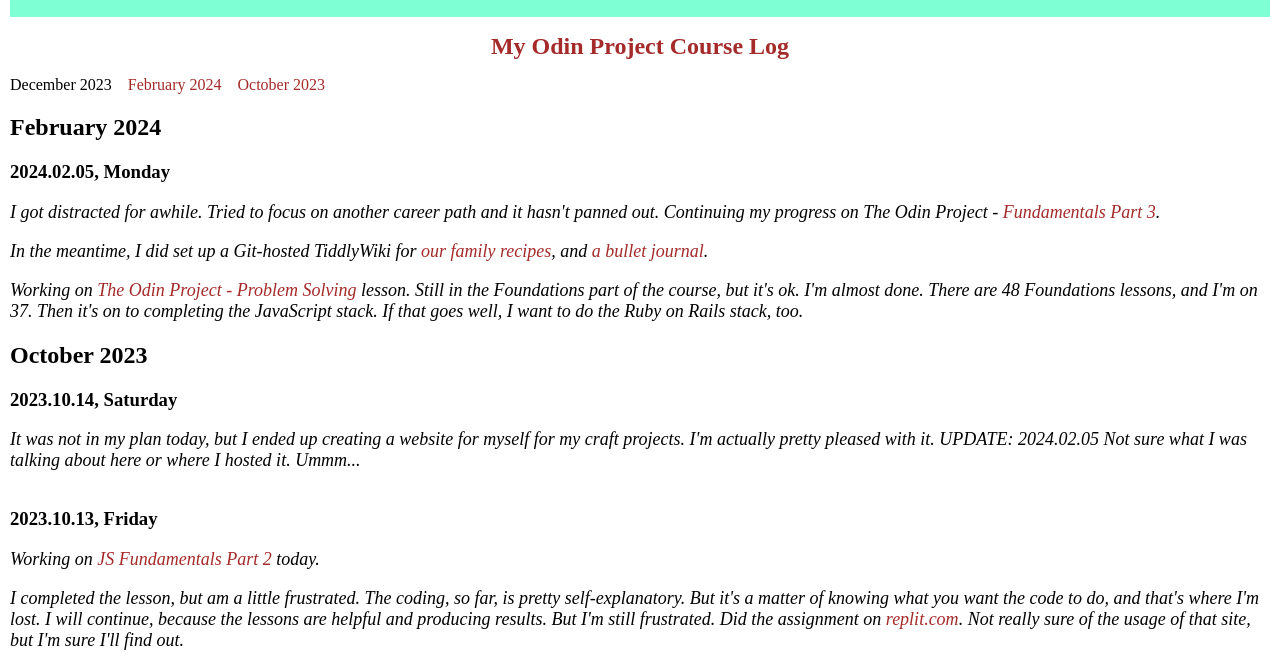
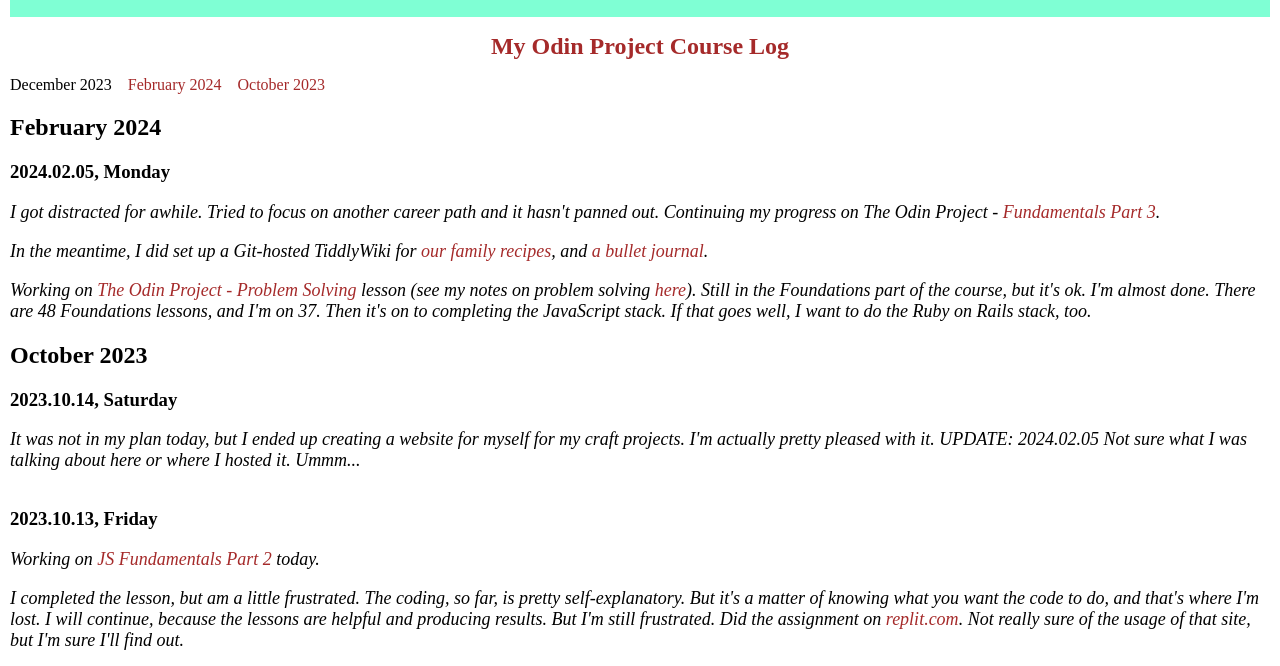
Before and after one commit to mandi628/odin-project, a plain HTML site: page pages/course-log.html in a window 1280 px wide. Shown: the part 123-789 px from the top of the page. Drawn offline with Linux system fonts and the light colour scheme.

Commit message:
Update course log

```diff
--- a/pages/course-log.html
+++ b/pages/course-log.html
@@ -24,7 +24,7 @@
     <h3>2024.02.05, Monday</h3>
     <p>I got distracted for awhile. Tried to focus on another career path and it hasn't panned out. Continuing my progress on The Odin Project - <a href = "https://www.theodinproject.com/lessons/foundations-fundamentals-part-3">Fundamentals Part 3</a>.</p>
     <p>In the meantime, I did set up a Git-hosted TiddlyWiki for <a href = "https://mandi628.github.io/family-recipes">our family recipes</a>, and <a href = "https://mandi628.github.io/my-bullet-journal">a bullet journal</a>.</p>
-    <p>Working on <a href="https://www.theodinproject.com/lessons/foundations-problem-solving">The Odin Project - Problem Solving</a> lesson. Still in the Foundations part of the course, but it's ok. I'm almost done. There are 48 Foundations lessons, and I'm on 37. Then it's on to completing the JavaScript stack. If that goes well, I want to do the Ruby on Rails stack, too.</p>
+    <p>Working on <a href="https://www.theodinproject.com/lessons/foundations-problem-solving">The Odin Project - Problem Solving</a> lesson (see my notes on problem solving <a href="practice.html#prob-notes">here</a>). Still in the Foundations part of the course, but it's ok. I'm almost done. There are 48 Foundations lessons, and I'm on 37. Then it's on to completing the JavaScript stack. If that goes well, I want to do the Ruby on Rails stack, too.</p>
     <h2 id="2023-10">October 2023</h2>
     <h3>2023.10.14, Saturday</h3>
     <p>It was not in my plan today, but I ended up creating a website for myself for my craft projects. I'm actually pretty pleased with it. UPDATE: 2024.02.05 Not sure what I was talking about here or where I hosted it. Ummm...</p>
```
